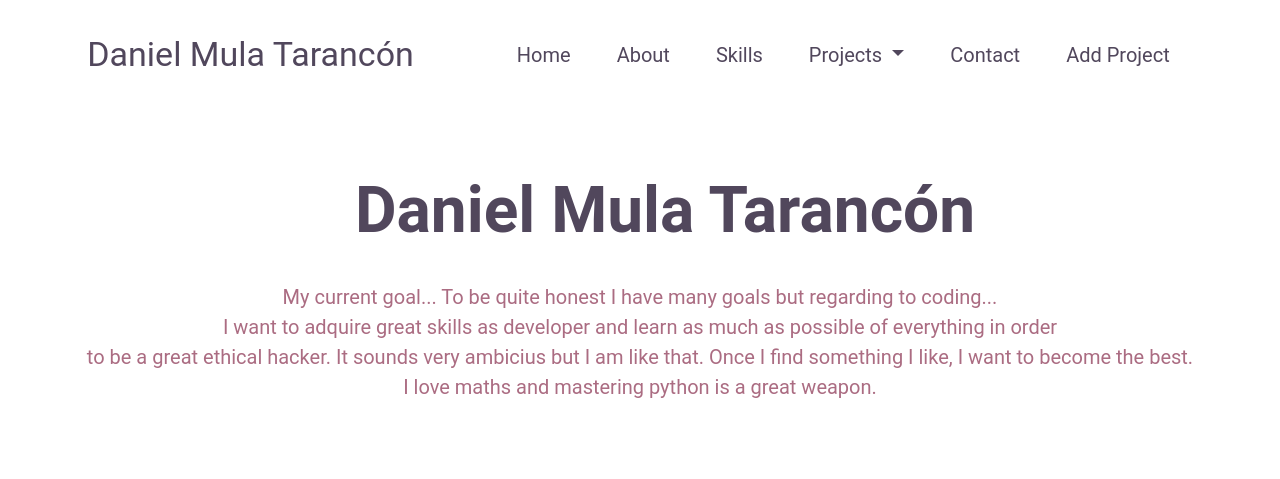
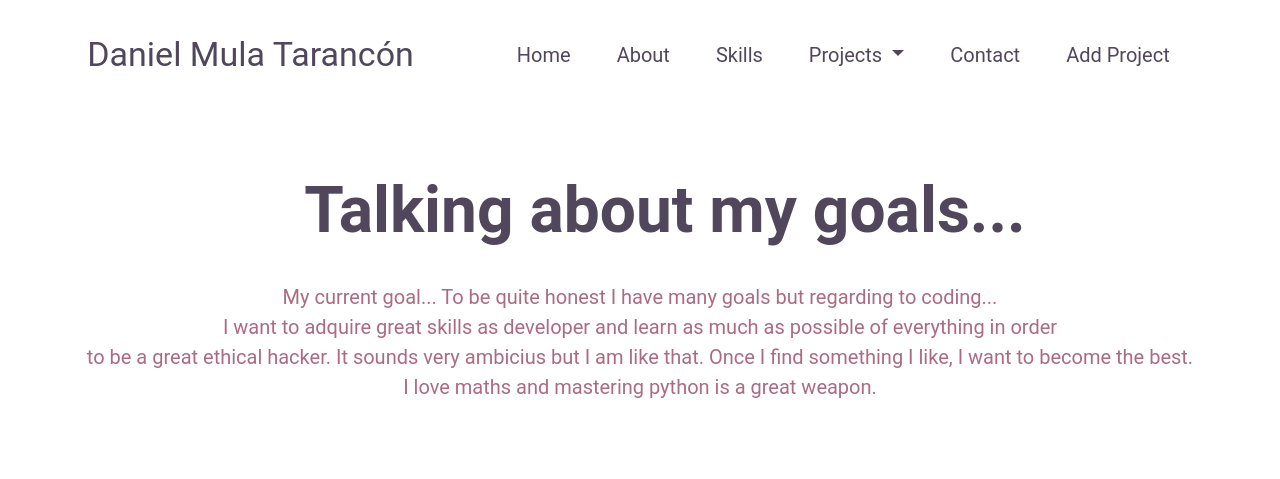
Before and after one commit to 3Grey6Jedi9/Python-Techdegree-Project-05, a Flask app: page /about in a window 1280 px wide; the page is wider, and only the part inside the window is pictured. Shown: the top 479 px of that part. Run offline with Flask 2, Linux system fonts and the light colour scheme; data comes from the database, SQL or seed files in the repository.

Commit message:
Update about.html

```diff
--- a/Templates/about.html
+++ b/Templates/about.html
@@ -3,14 +3,14 @@
 {% block content %}
 
         <section class="header">
-            <h1>Daniel Mula Tarancón</h1>
+            <h1>Talking about my goals...</h1>
             <p>My current goal... To be quite honest I have many goals but regarding to coding...<br>
             I want to adquire great skills as developer and learn as much as possible of everything in order<br>
             to be a great ethical hacker. It sounds very ambicius but I am like that. Once I find something
             I like, I want to become the best.<br> I love maths and mastering python is a great weapon.</p>
             <!--I would suggest choosing a different picture here.-->
             <!--Like maybe a hobby photo-->
-            <img src="{{ url_for('static', filename='Images/maths.jpeg') }}" alt="Headshot of myself">
+            <img src="{{ url_for('static', filename='Images/badboy.jpeg') }}" alt="Headshot of myself">
         </section>
         <section id="about-page">
             <div id="triangle7"></div>
```
